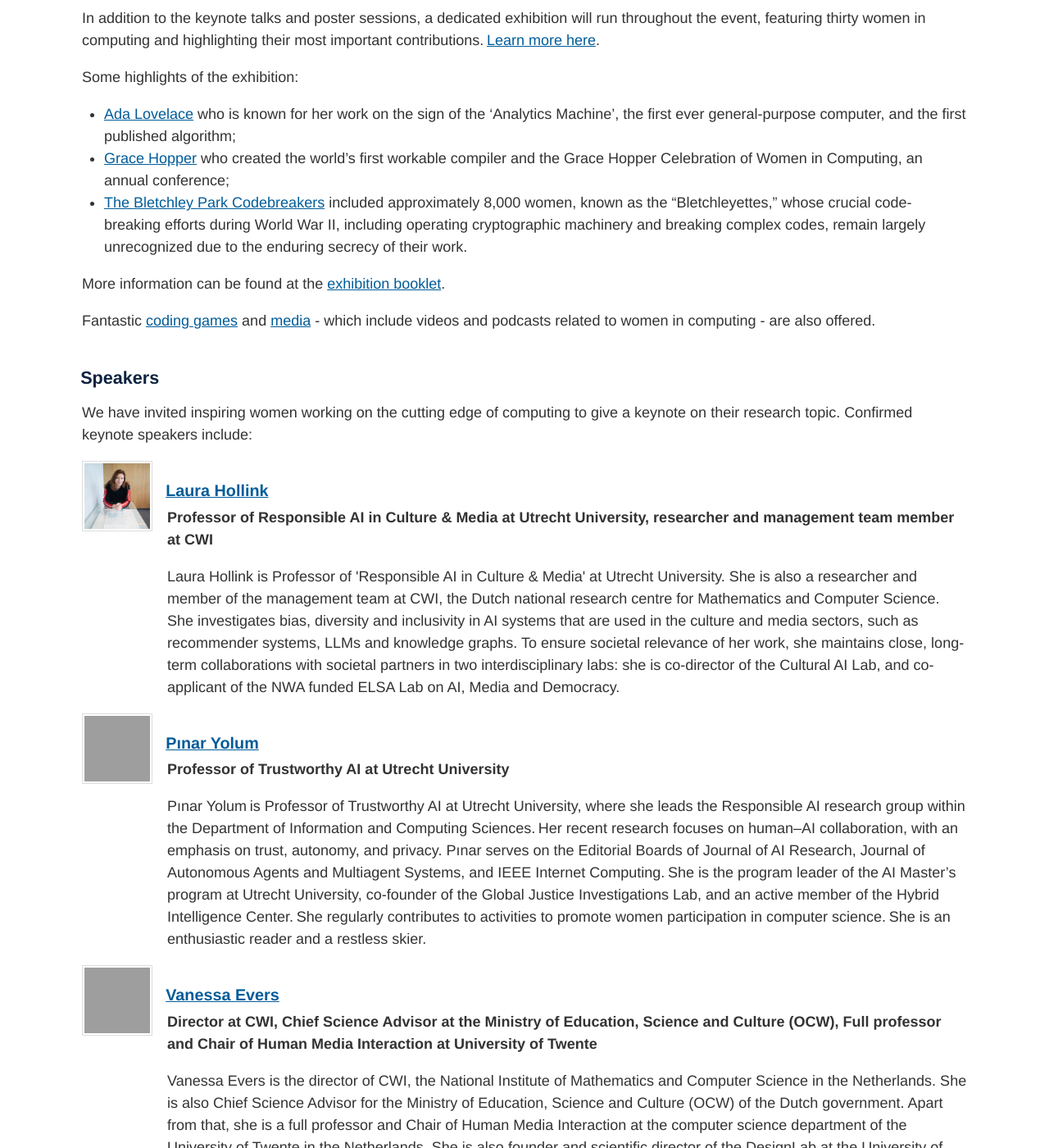
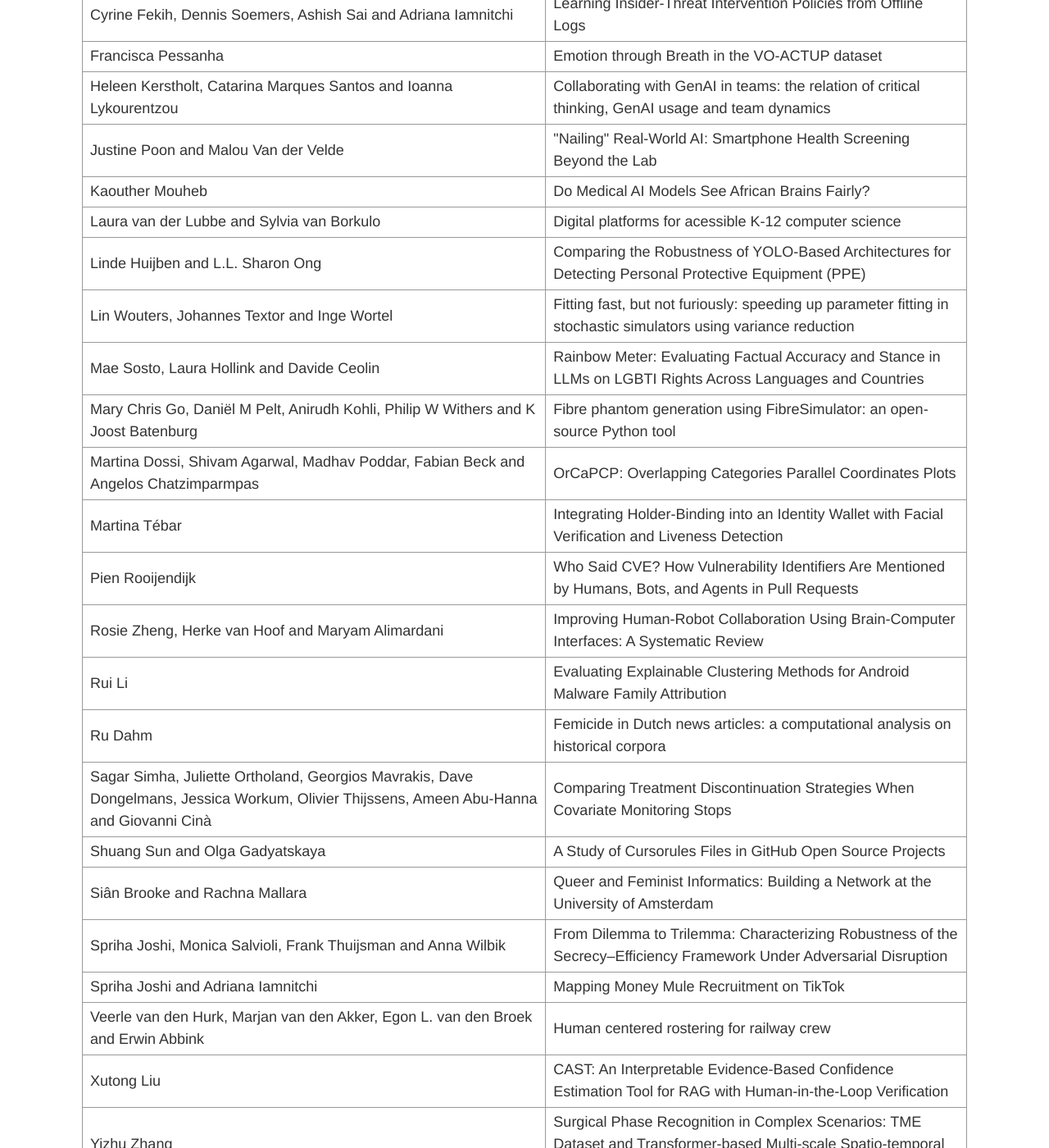
Before and after one commit to alice-and-eve/2026, a Jekyll site: the page built from index.md, in a window 1280 px wide and 1400 px high, scrolled down 5032 px. Shown: the whole window at 82% size. Built offline with Jekyll 4.4.1, drawn with Linux system fonts in a browser that asks for light colours; some of the changed text lies outside the part shown; grey boxes are pictures that could not be loaded.

Commit message:
Update posters accepted
Updated poster contest details, including submission closure and notification dates.

```diff
--- a/index.md
+++ b/index.md
@@ -161,12 +161,145 @@ Lynda Hardman from <b>CWI</b> on "Why would I want to study Computer Science?"
 
 We are thrilled to announce the Alice & Eve 2026 poster contest with exciting prizes awaiting the winners!
 
+Please find the list of accepted posters below:
+
+<table>
+  <thead>
+    <tr>
+      <th>Author(s)</th>
+      <th>Title</th>
+    </tr>
+  </thead>
+  <tbody>
+    <tr>
+      <td>Ahdiyeh Alipour, Kousar Aslam, Tilo Hartmann, Roel Dobbe and Maryam Alimardani</td>
+      <td>Designing Inclusive and Responsible AI Agents for Diverse User Groups</td>
+    </tr>
+    <tr>
+      <td>Adriana Neves</td>
+      <td>A Device-Generalizable Approach to Automated Eye Image Analysis</td>
+    </tr>
+    <tr>
+      <td>Anja Helena Margaretha Jager</td>
+      <td>Fair Division under Uncertainty</td>
+    </tr>
+    <tr>
+      <td>Brigitta Varga</td>
+      <td>pip install refs-mcc: Out-of-the-Box Feature Selection for High-Dimensional, Low-Sample-Size Omics Data</td>
+    </tr>
+    <tr>
+      <td>Cheryl Andrea Fernando</td>
+      <td>When Alice blocked Eve... Wait, how did you know?</td>
+    </tr>
+    <tr>
+      <td>Cheryl Andrea Fernando</td>
+      <td>Traffic at 3am?</td>
+    </tr>
+    <tr>
+      <td>Cyrine Fekih, Dennis Soemers, Ashish Sai and Adriana Iamnitchi</td>
+      <td>Learning Insider-Threat Intervention Policies from Offline Logs</td>
+    </tr>
+    <tr>
+      <td>Francisca Pessanha</td>
+      <td>Emotion through Breath in the VO-ACTUP dataset</td>
+    </tr>
+    <tr>
+      <td>Heleen Kerstholt, Catarina Marques Santos and Ioanna Lykourentzou</td>
+      <td>Collaborating with GenAI in teams: the relation of critical thinking, GenAI usage and team dynamics</td>
+    </tr>
+    <tr>
+      <td>Justine Poon and Malou Van der Velde</td>
+      <td>"Nailing" Real-World AI: Smartphone Health Screening Beyond the Lab</td>
+    </tr>
+    <tr>
+      <td>Kaouther Mouheb</td>
+      <td>Do Medical AI Models See African Brains Fairly?</td>
+    </tr>
+    <tr>
+      <td>Laura van der Lubbe and Sylvia van Borkulo</td>
+      <td>Digital platforms for acessible K-12 computer science</td>
+    </tr>
+    <tr>
+      <td>Linde Huijben and L.L. Sharon Ong</td>
+      <td>Comparing the Robustness of YOLO-Based Architectures for Detecting Personal Protective Equipment (PPE)</td>
+    </tr>
+    <tr>
+      <td>Lin Wouters, Johannes Textor and Inge Wortel</td>
+      <td>Fitting fast, but not furiously: speeding up parameter fitting in stochastic simulators using variance reduction</td>
+    </tr>
+    <tr>
+      <td>Mae Sosto, Laura Hollink and Davide Ceolin</td>
+      <td>Rainbow Meter: Evaluating Factual Accuracy and Stance in LLMs on LGBTI Rights Across Languages and Countries</td>
+    </tr>
+    <tr>
+      <td>Mary Chris Go, Daniël M Pelt, Anirudh Kohli, Philip W Withers and K Joost Batenburg</td>
+      <td>Fibre phantom generation using FibreSimulator: an open-source Python tool</td>
+    </tr>
+    <tr>
+      <td>Martina Dossi, Shivam Agarwal, Madhav Poddar, Fabian Beck and Angelos Chatzimparmpas</td>
+      <td>OrCaPCP: Overlapping Categories Parallel Coordinates Plots</td>
+    </tr>
+    <tr>
+      <td>Martina Tébar</td>
+      <td>Integrating Holder-Binding into an Identity Wallet with Facial Verification and Liveness Detection</td>
+    </tr>
+    <tr>
+      <td>Pien Rooijendijk</td>
+      <td>Who Said CVE? How Vulnerability Identifiers Are Mentioned by Humans, Bots, and Agents in Pull Requests</td>
+    </tr>
+    <tr>
+      <td>Rosie Zheng, Herke van Hoof and Maryam Alimardani</td>
+      <td>Improving Human-Robot Collaboration Using Brain-Computer Interfaces: A Systematic Review</td>
+    </tr>
+    <tr>
+      <td>Rui Li</td>
+      <td>Evaluating Explainable Clustering Methods for Android Malware Family Attribution</td>
+    </tr>
+    <tr>
+      <td>Ru Dahm</td>
+      <td>Femicide in Dutch news articles: a computational analysis on historical corpora</td>
+    </tr>
+    <tr>
+      <td>Sagar Simha, Juliette Ortholand, Georgios Mavrakis, Dave Dongelmans, Jessica Workum, Olivier Thijssens, Ameen Abu-Hanna and Giovanni Cinà</td>
+      <td>Comparing Treatment Discontinuation Strategies When Covariate Monitoring Stops</td>
+    </tr>
+    <tr>
+      <td>Shuang Sun and Olga Gadyatskaya</td>
+      <td>A Study of Cursorules Files in GitHub Open Source Projects</td>
+    </tr>
+    <tr>
+      <td>Siân Brooke and Rachna Mallara</td>
+      <td>Queer and Feminist Informatics: Building a Network at the University of Amsterdam</td>
+    </tr>
+    <tr>
+      <td>Spriha Joshi, Monica Salvioli, Frank Thuijsman and Anna Wilbik</td>
+      <td>From Dilemma to Trilemma: Characterizing Robustness of the Secrecy–Efficiency Framework Under Adversarial Disruption</td>
+    </tr>
+    <tr>
+      <td>Spriha Joshi and Adriana Iamnitchi</td>
+      <td>Mapping Money Mule Recruitment on TikTok</td>
+    </tr>
+    <tr>
+      <td>Veerle van den Hurk, Marjan van den Akker, Egon L. van den Broek and Erwin Abbink</td>
+      <td>Human centered rostering for railway crew</td>
+    </tr>
+    <tr>
+      <td>Xutong Liu</td>
+      <td>CAST: An Interpretable Evidence-Based Confidence Estimation Tool for RAG with Human-in-the-Loop Verification</td>
+    </tr>
+    <tr>
+      <td>Yizhu Zhang</td>
+      <td>Surgical Phase Recognition in Complex Scenarios: TME Dataset and Transformer-based Multi-scale Spatio-temporal Attention Model</td>
+    </tr>
+  </tbody>
+</table>
+
 We invite women and other people of marginalized genders who are Bachelor’s, Master’s, or PhD students, or early-career researchers to submit a poster. Your poster can be on any computing topic you like: from social networking to quantum computing and from medical image processing to formal verification. If it involves computers, we are interested.
 The preferred poster language is English. We welcome you to reuse any existing/published work or poster, no need to print it again.
 
-To enter the poster contest, please write a half-page abstract (word limit: 250 words) on the topic of your poster and submit it by **15 September 2026** via EasyChair: [https://easychair.org/conferences/?conf=aliceeve2026](https://easychair.org/conferences/?conf=aliceeve2026){:target="_blank" rel="noopener noreferrer"}
+**[Please note submission has been closed]** To enter the poster contest, please write a half-page abstract (word limit: 250 words) on the topic of your poster and submit it by **15 September 2026** via EasyChair: [https://easychair.org/conferences/?conf=aliceeve2026](https://easychair.org/conferences/?conf=aliceeve2026){:target="_blank" rel="noopener noreferrer"}
 
-Notifications will be sent out by **25 September 2026**. Selected participants are expected to bring the poster (up to size A0 portrait or A1 landscape) described by their abstract with them to Utrecht to present during the poster session. At the end of the day, prizes will be awarded for the winning posters in each category.
+Notifications were sent out on **28 September 2026**. Selected participants are expected to bring the poster (up to size A0 portrait or A1 landscape) described by their abstract with them to Utrecht to present during the poster session. At the end of the day, prizes will be awarded for the winning posters in each category.
 
 If you have any questions, don't hesitate to get in touch: [alice.eve@uu.nl](mailto:alice.eve@uu.nl). We look forward to seeing you in Utrecht!
 
```
